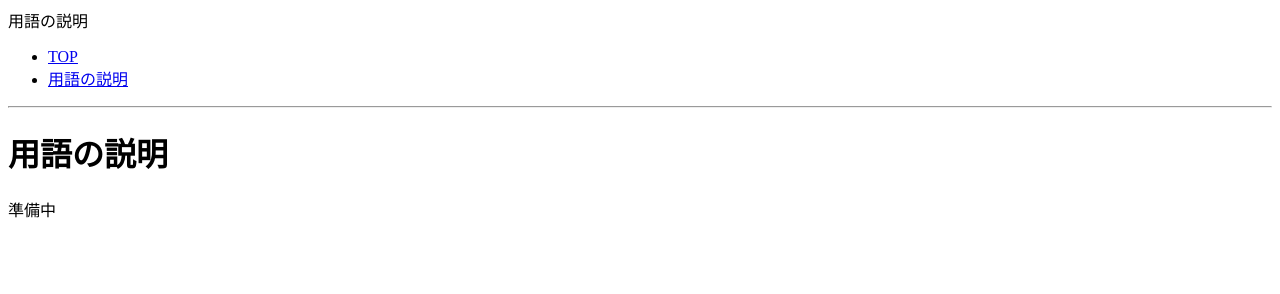
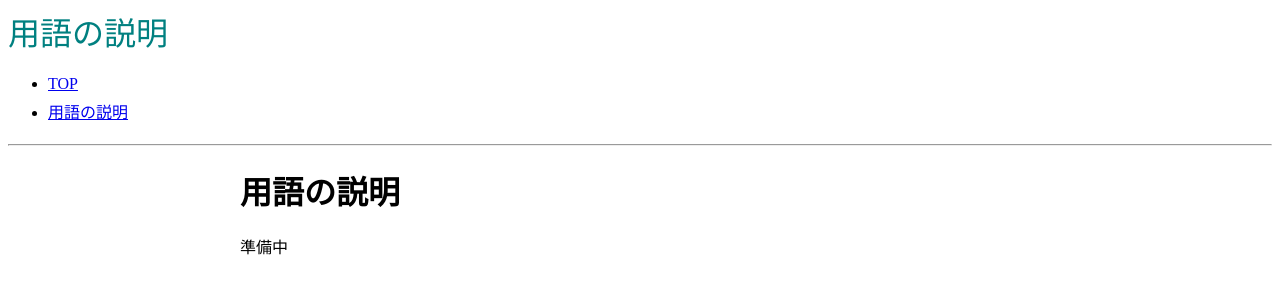
Before and after one commit to temmie-v/web-practice, a plain HTML site: page modeling_A.html in a window 1280 px wide. Drawn offline with Linux system fonts and the light colour scheme.

Commit message:
Fixed link

```diff
--- a/modeling_A.html
+++ b/modeling_A.html
@@ -6,7 +6,7 @@
     <title>
         二項関係の全列挙
     </title>
-    <link rel="stylesheet" href="template.css">
+    <link rel="stylesheet" href="style.css">
 </head>
 
 <body>
```
